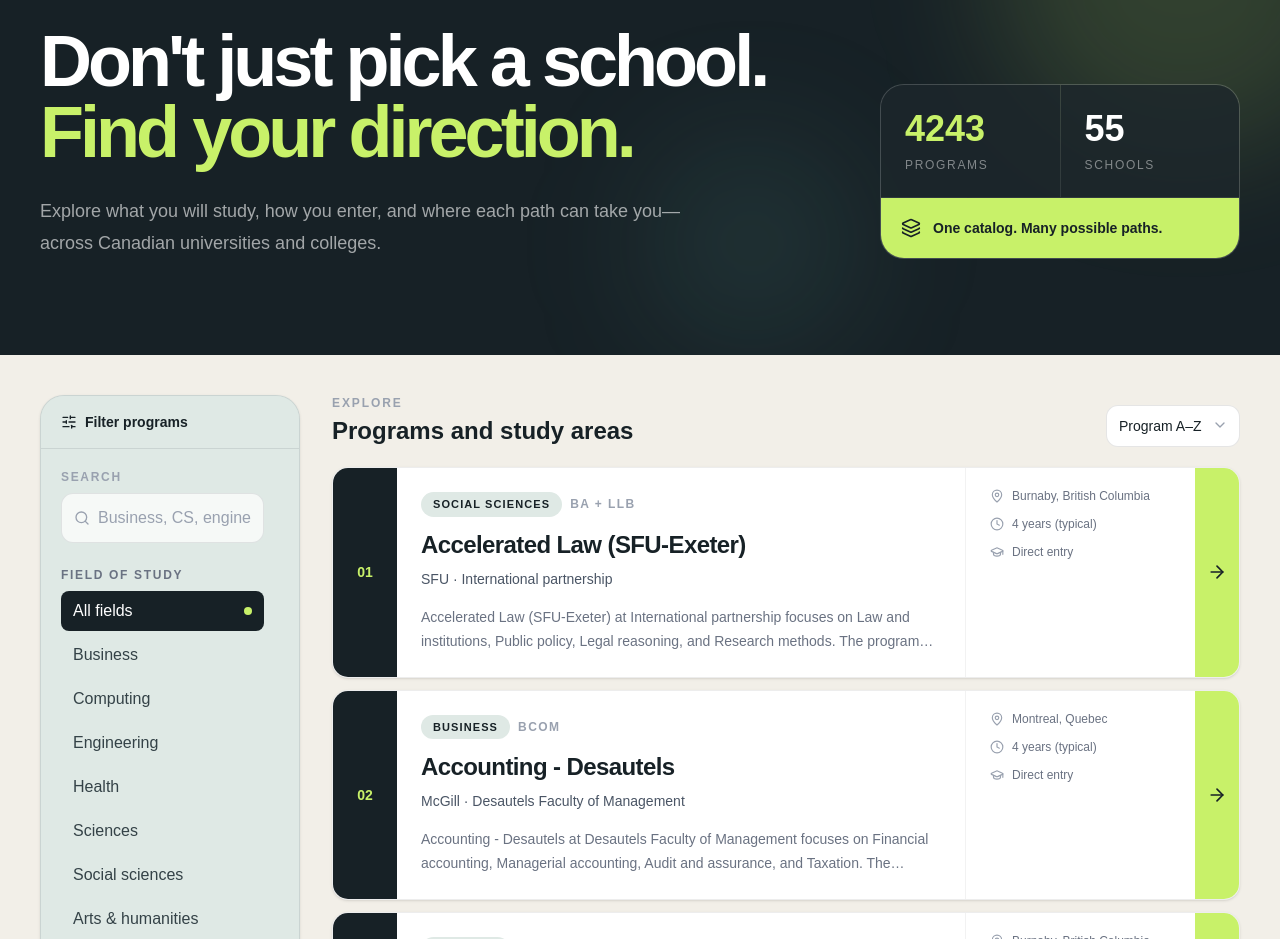
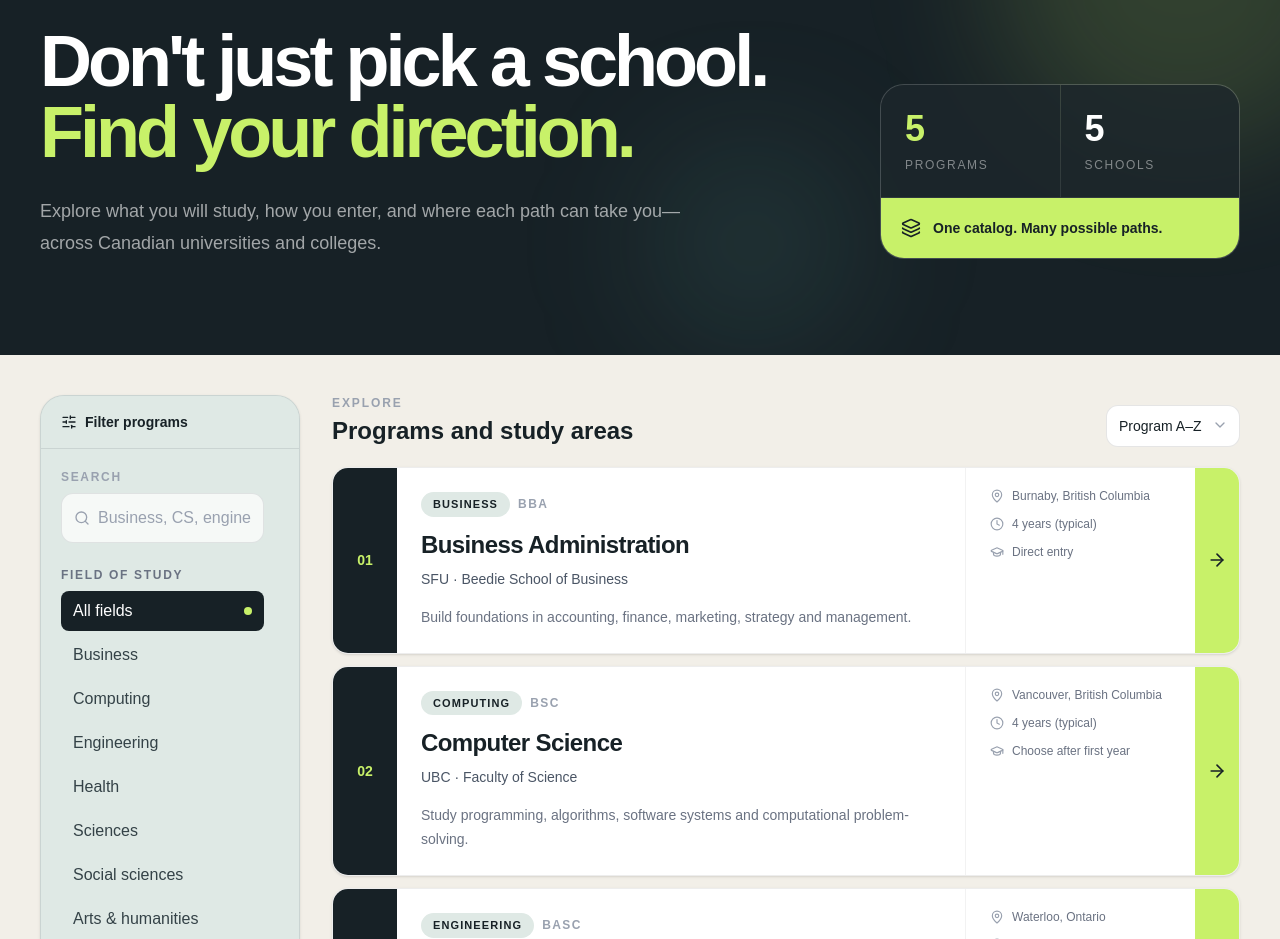
Before and after one commit to jordanwong1188-star/UniPath, a Next.js app in the folder unipath/: page /programs in a window 1280 px wide. Shown: the part 213-1152 px from the top of the page. Built offline with nearby package versions, Linux system fonts and the light colour scheme.

Commit message:
Feature Ivey AEO program path

```diff
--- a/unipath/data/programDetails.ts
+++ b/unipath/data/programDetails.ts
@@ -1,211 +1,57 @@
-import { britishColumbiaPrograms } from "./programs/britishColumbia";
-import { getMissingProgramSchoolIds } from "./programs/coverage";
-import { ontarioPrograms } from "./programs/ontario";
-import { prairiePrograms } from "./programs/prairies";
-import { getProgramDataIssues } from "./programs/quality";
-import { quebecAtlanticPrograms } from "./programs/quebecAtlantic";
-import type { ProgramDetail } from "./programs/schema";
-
-export type { ProgramDetail } from "./programs/schema";
-
-const verifiedOfficialUrls: Record<string, string> = {
-  "ubc-sauder-bcom":
-    "https://org-www.sauder.ubc.ca/programs/bachelors-degrees/bachelor-commerce",
-  "uoft-rotman-commerce": "https://rotmancommerce.utoronto.ca/",
-  "waterloo-afm":
-    "https://uwaterloo.ca/future-students/programs/accounting-and-financial-management",
-  "mcmaster-commerce": "https://ug.degroote.mcmaster.ca/programs/commerce/",
-  "queens-commerce": "https://smith.queensu.ca/bcom/",
-  "western-ivey": "https://www.ivey.uwo.ca/hba/",
-};
-
-const legacyProgramAliases: Record<
-  string,
-  { universityId: string; targetName: string }
-> = {
-  "uvic-arts": { universityId: "uvic", targetName: "English" },
-  "mcgill-management": {
+export const programDetails = [
+  {
+    id: "ubc-computer-science",
+    universityId: "ubc",
+    school: "Faculty of Science",
+    name: "Computer Science",
+    degree: "BSc",
+    duration: "4 years (typical)",
+    entryType: "Choose after first year",
+    overview: "Study programming, algorithms, software systems and computational problem-solving.",
+    whatYouStudy: ["Programming", "Algorithms", "Software development"],
+  },
+  {
+    id: "sfu-business",
+    universityId: "sfu",
+    school: "Beedie School of Business",
+    name: "Business Administration",
+    degree: "BBA",
+    duration: "4 years (typical)",
+    entryType: "Direct entry",
+    overview: "Build foundations in accounting, finance, marketing, strategy and management.",
+    whatYouStudy: ["Finance", "Marketing", "Management"],
+  },
+  {
+    id: "waterloo-engineering",
+    universityId: "waterloo",
+    school: "Faculty of Engineering",
+    name: "Engineering",
+    degree: "BASc",
+    duration: "5 years with co-op",
+    entryType: "Direct entry",
+    overview: "Combine technical coursework, design projects and extensive co-op experience.",
+    whatYouStudy: ["Engineering design", "Mathematics", "Co-op"],
+  },
+  {
+    id: "mcgill-psychology",
     universityId: "mcgill",
-    targetName: "Bachelor of Commerce",
+    school: "Faculty of Science",
+    name: "Psychology",
+    degree: "BSc",
+    duration: "3–4 years",
+    entryType: "Choose after first year",
+    overview: "Explore cognition, behaviour, research methods and biological psychology.",
+    whatYouStudy: ["Cognition", "Research methods", "Behaviour"],
   },
-  "mcgill-engineering": {
-    universityId: "mcgill",
-    targetName: "Chemical Engineering - McGill",
+  {
+    id: "western-ivey-aeo",
+    universityId: "western",
+    school: "Ivey Business School",
+    name: "Ivey Advanced Entry Opportunity (AEO)",
+    degree: "Conditional pre-admission to HBA",
+    duration: "2 + 2 pathway",
+    entryType: "Second entry",
+    overview: "Earn conditional pre-admission status to Ivey HBA while completing your first two years in any Western, Huron, or King's program.",
+    whatYouStudy: ["Case-method business", "Leadership", "Strategy", "Finance", "Consulting"],
   },
-  "concordia-engineering": {
-    universityId: "concordia",
-    targetName: "Aerospace Engineering - Concordia",
-  },
-  "udem-informatique": {
-    universityId: "udem",
-    targetName: "Baccalauréat en informatique",
-  },
-  "udem-psychologie": {
-    universityId: "udem",
-    targetName: "Baccalauréat en psychologie",
-  },
-  "laval-business": {
-    universityId: "laval",
-    targetName: "Baccalauréat en administration des affaires - Laval",
-  },
-  "laval-engineering": {
-    universityId: "laval",
-    targetName: "Baccalauréat en génie civil - Laval",
-  },
-  "usherbrooke-business": {
-    universityId: "usherbrooke",
-    targetName: "Baccalauréat en administration des affaires - Sherbrooke",
-  },
-  "usherbrooke-engineering": {
-    universityId: "usherbrooke",
-    targetName: "Baccalauréat en génie civil - Sherbrooke",
-  },
-  "uqam-business": {
-    universityId: "uqam",
-    targetName: "Baccalauréat en administration - UQAM",
-  },
-  "uqam-informatique": {
-    universityId: "uqam",
-    targetName: "Baccalauréat en informatique et génie logiciel",
-  },
-  "dalhousie-commerce": {
-    universityId: "dalhousie",
-    targetName: "Commerce - Dalhousie",
-  },
-  "dalhousie-engineering": {
-    universityId: "dalhousie",
-    targetName: "Engineering - Dalhousie",
-  },
-  "smu-business": {
-    universityId: "smu",
-    targetName: "Accounting - Sobey",
-  },
-  "smu-science": {
-    universityId: "smu",
-    targetName: "Biology - SMU",
-  },
-  "stfx-business": {
-    universityId: "stfx",
-    targetName: "Business Administration - StFX",
-  },
-  "stfx-science": {
-    universityId: "stfx",
-    targetName: "Biology - StFX",
-  },
-  "unb-business": {
-    universityId: "unb",
-    targetName: "Accounting - UNB Fredericton",
-  },
-  "unb-engineering": {
-    universityId: "unb",
-    targetName: "Civil Engineering - UNB",
-  },
-  "moncton-business": {
-    universityId: "moncton",
-    targetName: "Baccalauréat en administration des affaires - général UMoncton",
-  },
-  "moncton-engineering": {
-    universityId: "moncton",
-    targetName: "Génie civil - UMoncton",
-  },
-  "upei-business": {
-    universityId: "upei",
-    targetName: "Business Administration - UPEI",
-  },
-  "upei-science": {
-    universityId: "upei",
-    targetName: "Bachelor of Science - UPEI",
-  },
-  "memorial-business": {
-    universityId: "memorial",
-    targetName: "Bachelor of Commerce - Memorial",
-  },
-  "memorial-science": {
-    universityId: "memorial",
-    targetName: "Bachelor of Science - Memorial",
-  },
-};
-
-function makeRouteIdsUnique(programs: ProgramDetail[]): ProgramDetail[] {
-  const seen = new Map<string, number>();
-
-  return programs.map((program) => {
-    const key = `${program.universityId}:${program.id}`;
-    const occurrence = (seen.get(key) ?? 0) + 1;
-    seen.set(key, occurrence);
-
-    if (occurrence === 1) {
-      return program;
-    }
-
-    return {
-      ...program,
-      id: `${program.id}-${occurrence}`,
-    };
-  });
-}
-
-const rawProgramDetails: ProgramDetail[] = [
-  ...britishColumbiaPrograms,
-  ...prairiePrograms,
-  ...ontarioPrograms,
-  ...quebecAtlanticPrograms,
-].map((program) => ({
-  ...program,
-  officialUrl: verifiedOfficialUrls[program.id] ?? program.officialUrl,
-}));
-
-export const programDetails = makeRouteIdsUnique(rawProgramDetails);
-
-export const missingProgramSchoolIds =
-  getMissingProgramSchoolIds(programDetails);
-export const programDataIssues = getProgramDataIssues(programDetails);
-
-if (missingProgramSchoolIds.length > 0) {
-  throw new Error(
-    `Program data is missing for: ${missingProgramSchoolIds.join(", ")}`
-  );
-}
-
-if (programDataIssues.length > 0) {
-  throw new Error(`Program data issues: ${programDataIssues.join("; ")}`);
-}
-
-export function getProgramsForUniversity(
-  universityId: string
-): ProgramDetail[] {
-  return programDetails.filter(
-    (program) => program.universityId === universityId
-  );
-}
-
-export function getProgramById(
-  universityId: string,
-  programId: string
-): ProgramDetail | undefined {
-  const exact = programDetails.find(
-    (program) =>
-      program.universityId === universityId && program.id === programId
-  );
-
-  if (exact) {
-    return exact;
-  }
-
-  const alias = legacyProgramAliases[programId];
-  if (!alias || alias.universityId !== universityId) {
-    return undefined;
-  }
-
-  return programDetails.find(
-    (program) =>
-      program.universityId === universityId &&
-      program.name === alias.targetName
-  );
-}
-
-export function hasPrograms(universityId: string): boolean {
-  return programDetails.some(
-    (program) => program.universityId === universityId
-  );
-}
+] as const;
```
